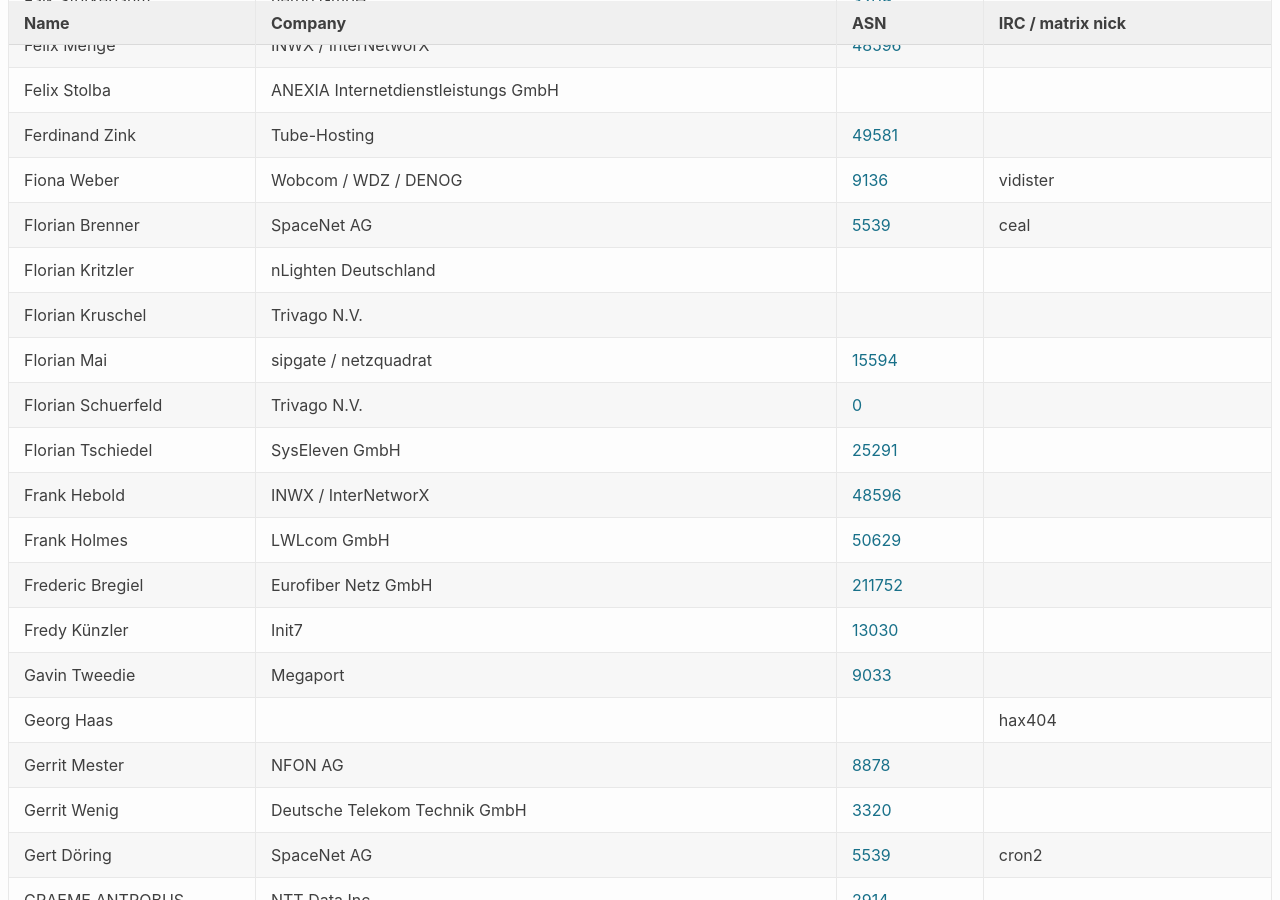
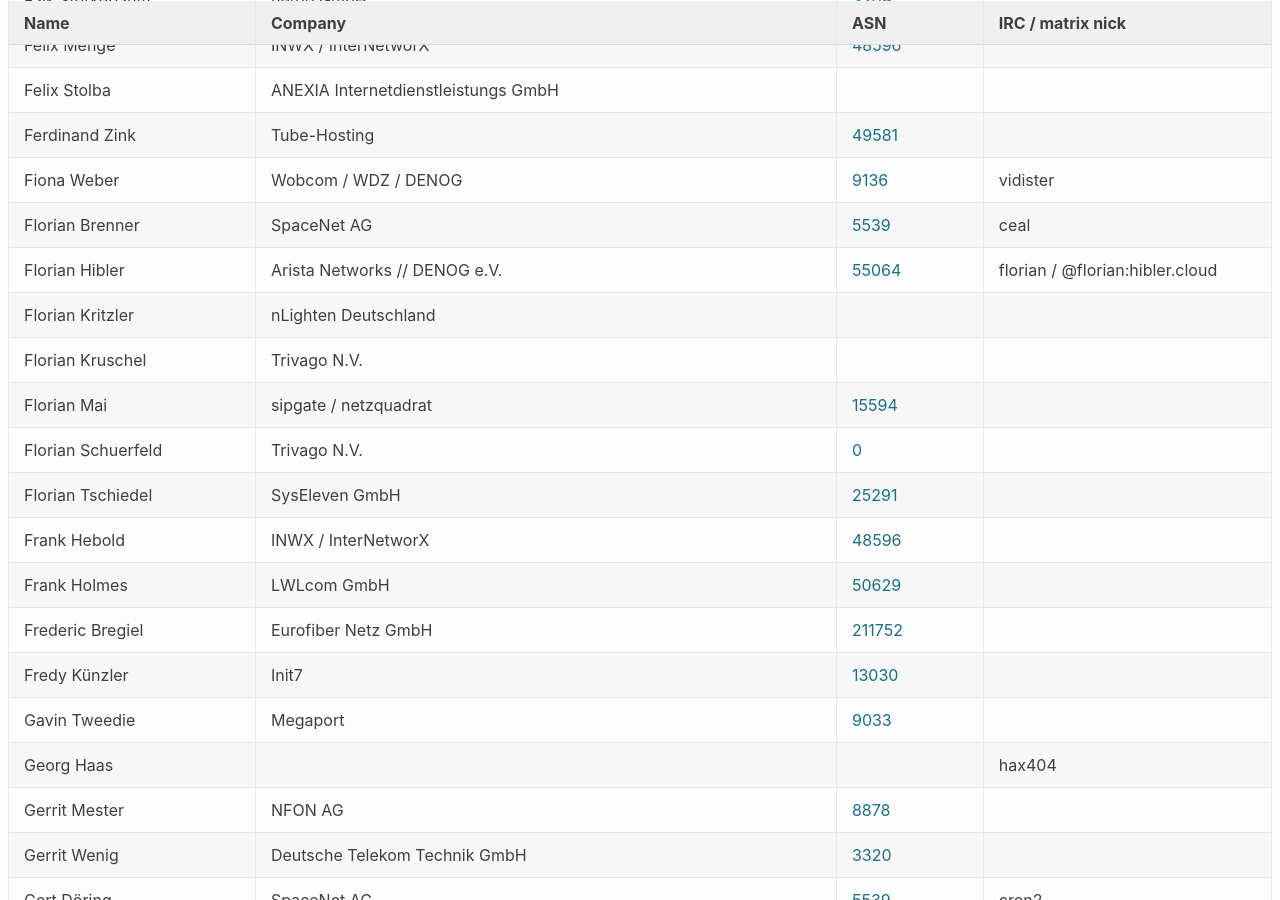
Before and after one commit to denog/pretix-attendeelist, a Jekyll site: the page built from denog16/index.markdown, in a window 1280 px wide and 900 px high, scrolled down 4993 px. Built offline with Jekyll 4.4.1, drawn with Linux system fonts in a browser that asks for light colours.

Commit message:
Latest data: Mon Oct 21 17:30:46 UTC 2024

```diff
--- a/_data/attendees_denog16_onsite.json
+++ b/_data/attendees_denog16_onsite.json
@@ -672,6 +672,12 @@
     "asn": "5539"
   },
   {
+    "name": "Florian Hibler",
+    "company": "Arista Networks // DENOG e.V.",
+    "irc": "florian / @florian:hibler.cloud",
+    "asn": "55064"
+  },
+  {
     "name": "Florian Kritzler",
     "company": "nLighten Deutschland",
     "irc": null,
```
